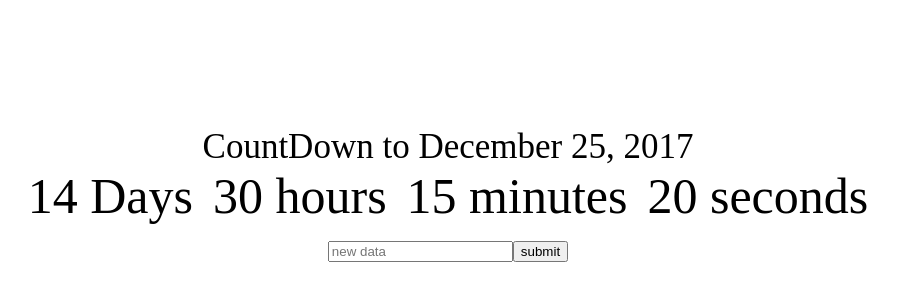
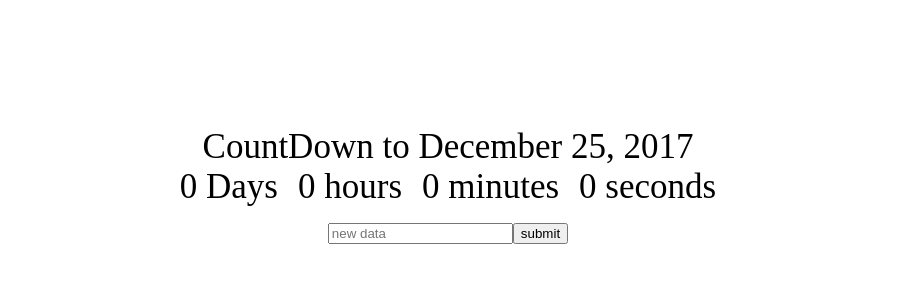
Before and after one commit to mistunori-morita/react-time, a React (Create React App) app in the folder countdownchamp/: page / in a window 1280 px wide. Shown: the part 126-426 px from the top of the page, without its empty margins (192-1090 px from the left). Built offline with nearby package versions, Linux system fonts and the light colour scheme.

Commit message:
Clock Component make , App.jsx fix

```diff
--- a/countdownchamp/src/App.jsx
+++ b/countdownchamp/src/App.jsx
@@ -1,5 +1,6 @@
 import React, { Component }from 'react';
 import './App.css';
+import Clock from './Clock';
 
 class App extends Component {
   constructor(props){
@@ -23,12 +24,7 @@
     return (
       <div className="App">
         <div>CountDown to {this.state.dedline}</div>
-        <div className="App-title">
-          <div className="Clock-days">14 Days</div>
-          <div className="Clock-hours">30 hours</div>
-          <div className="Clock-minutes">15 minutes</div>
-          <div className="Clock-seconds">20 seconds</div>
-        </div>
+        <Clock />
         <div>
           <input placeholder="new data" onChange={event => this.setState({newDedline: event.target.value})}/>
           <button onClick={() => this.changeDEadline()}>submit</button>
--- /dev/null
+++ b/countdownchamp/src/Clock.jsx
@@ -0,0 +1,29 @@
+import React, { Component } from 'react';
+import './App.css';
+
+
+class Clock extends Component {
+  constructor(props) {
+    super(props);
+    this.state = {
+      days: 0,
+      hours: 0,
+      minutes: 0,
+      seconds: 0
+    }
+  }
+
+  render() {
+    return (
+      <div>
+        <div className="Clock-days">{this.state.days} Days</div>
+        <div className="Clock-hours">{this.state.hours}  hours</div>
+        <div className="Clock-minutes">{this.state.minutes}  minutes</div>
+        <div className="Clock-seconds">{this.state.seconds}  seconds</div>
+      </div>
+    )
+  }
+}
+
+
+export default Clock;
```
Also changed, not shown: 1 other file (tests, documents, lock files or other folders).
